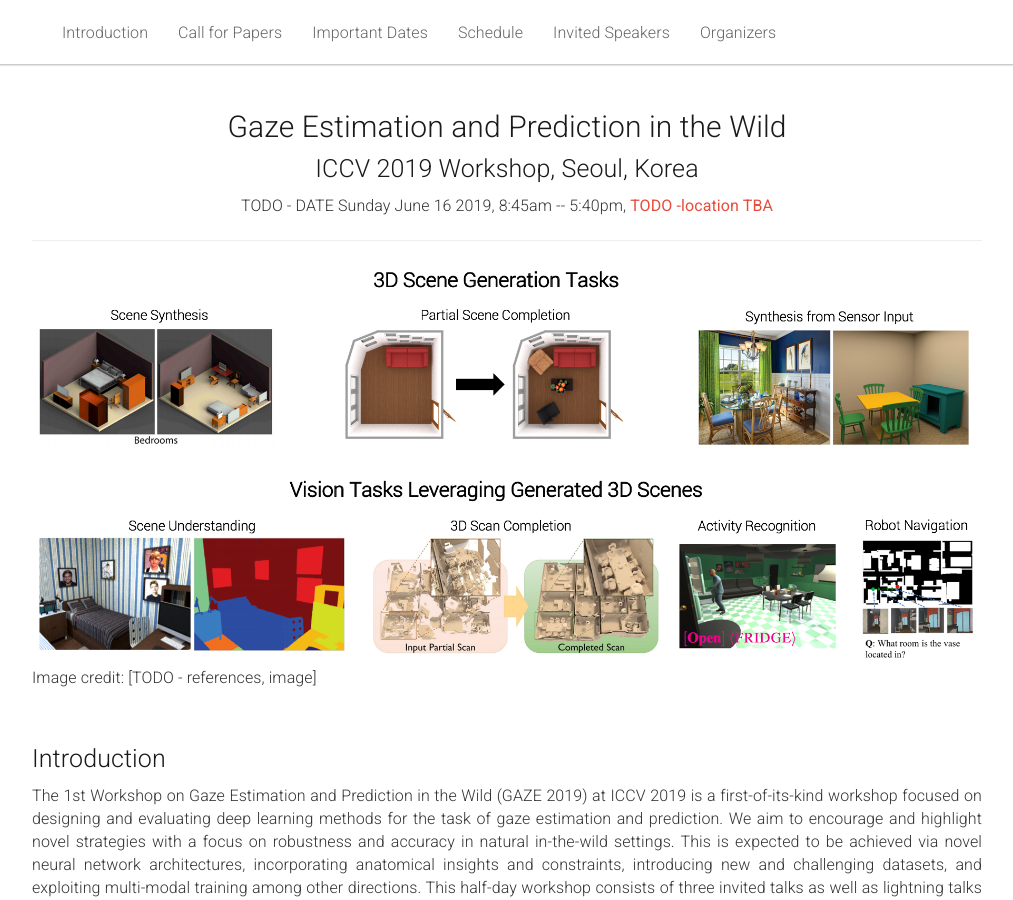
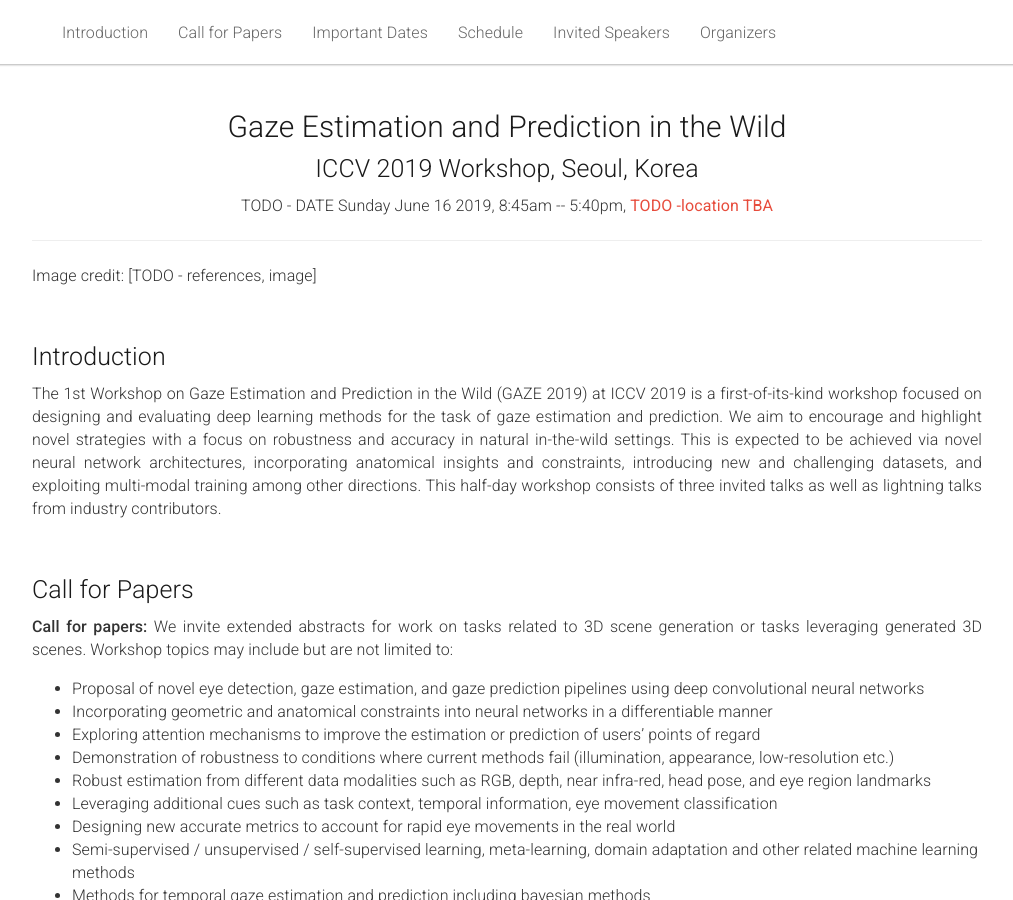
Before and after one commit to gazeworkshop/gazeworkshop.github.io, a Jekyll site: the page built from _pages/home.md, in a window 1280 px wide and 900 px high. Shown: the whole window, without its empty margins (133-1146 px from the left). Built offline with Jekyll 4.4.1, drawn with Linux system fonts in a browser that asks for light colours.

Commit message:
Update home.md

```diff
--- a/_pages/home.md
+++ b/_pages/home.md
@@ -24,7 +24,7 @@
 
 <div class="row" id="intro">
   <div class="col-md-12">
-    <img src="{{ "/static/img/splash.png" | prepend:site.baseurl }}">
+    <!--img src="{{ "/static/img/splash.png" | prepend:site.baseurl }}">-->
     <p> Image credit: [TODO - references, image]</p>
   </div>
 </div>
```
